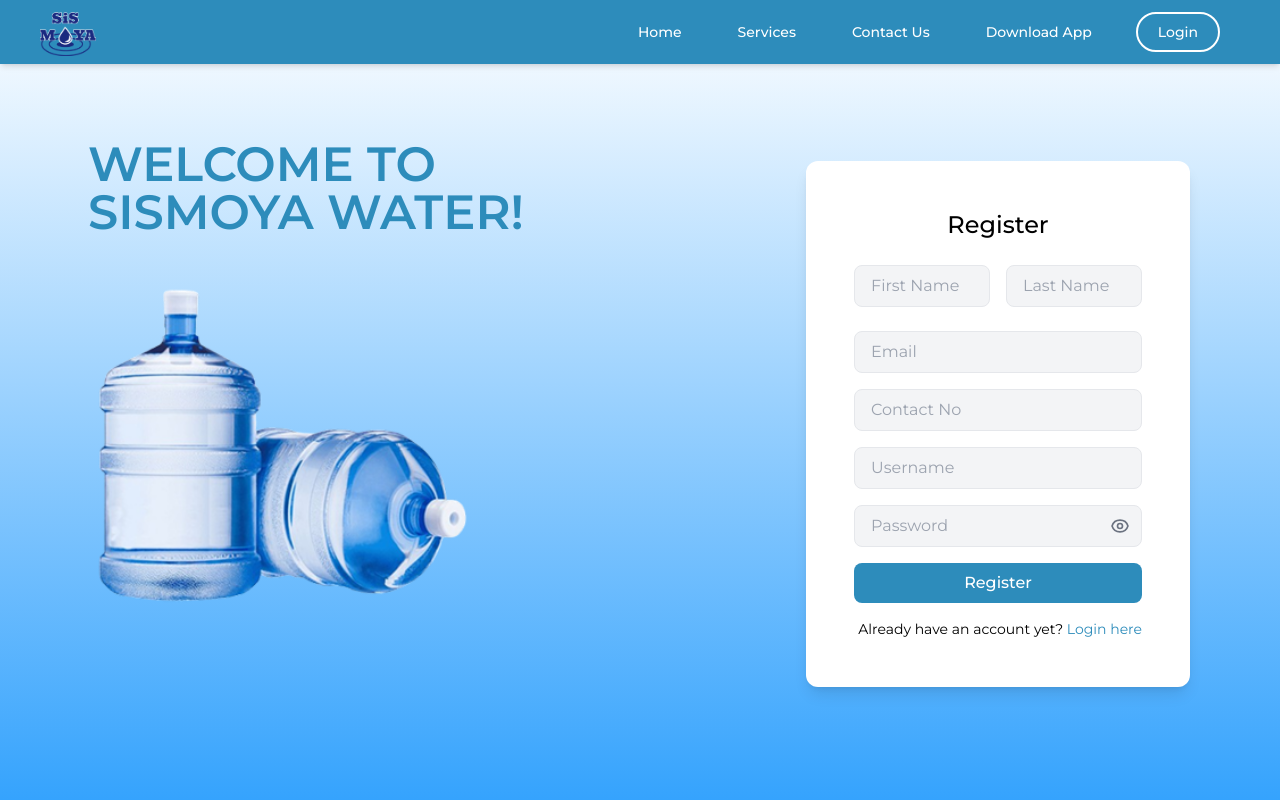
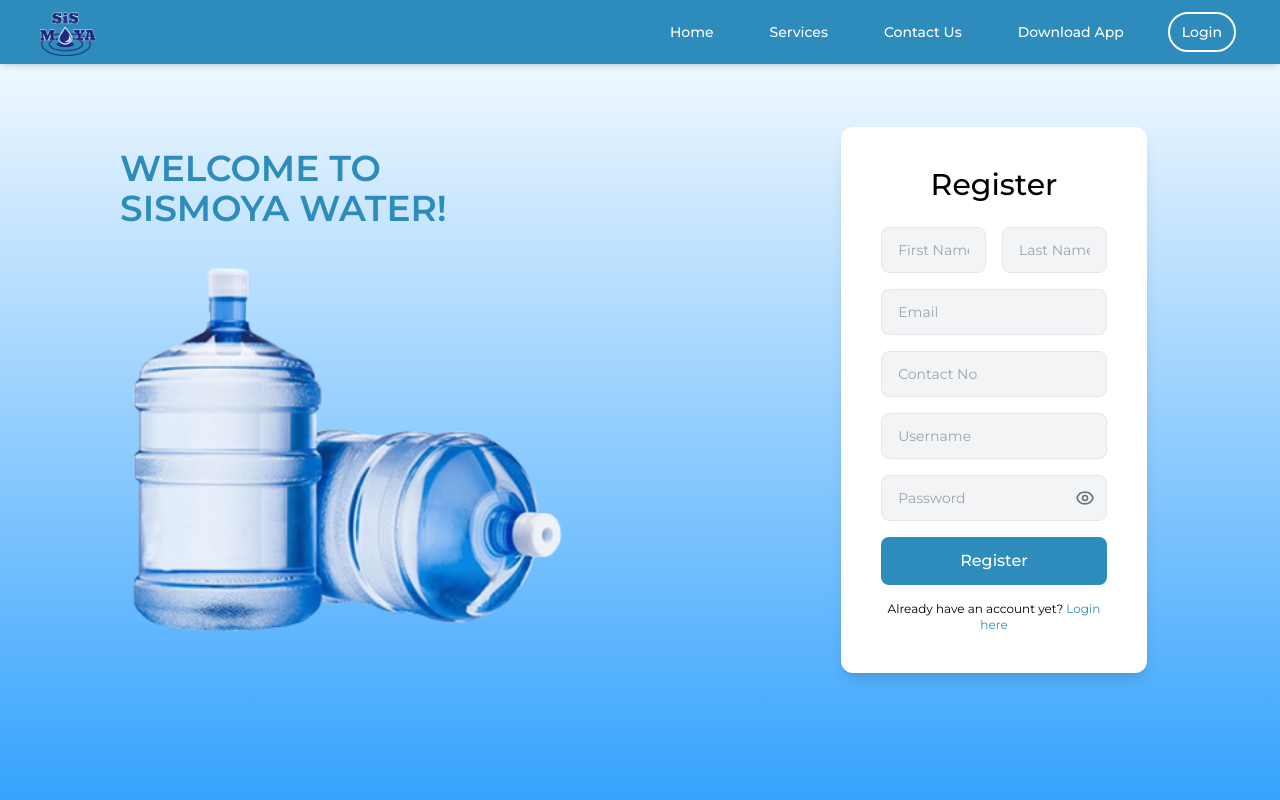
Before and after one commit to Jayvieeeee/Sismoya_Frontend, a Vue app: page /register in a window 1280 px wide. Shown: the top 800 px of the page. Built offline with nearby package versions, Linux system fonts and the light colour scheme; a web font is replaced by a local one.

Commit message:
-checking

```diff
--- a/src/components/ChangePassword.vue
+++ b/src/components/ChangePassword.vue
@@ -48,8 +48,7 @@ function changePassword() {
   <div class="pl-8">
     <h2 class="text-2xl font-bold mb-6">Change Password</h2>
 
-    <div class="max-w-xl bg-white border border-gray-200 rounded-2xl p-8">
-      <h3 class="text-xl font-semibold mb-6">Change Password</h3>
+    <div class="max-w-xl bg-white  rounded-2xl p-8">
 
       <!-- Success Message -->
       <div v-if="successMessage" class="mb-4 p-3 bg-green-100 text-green-700 rounded-lg text-sm">
--- a/src/components/LandingNavbar.vue
+++ b/src/components/LandingNavbar.vue
@@ -80,8 +80,8 @@ onUnmounted(() => {
             :class="[
               item.isButton
                 ? isActive(item)
-                  ? 'bg-white text-black font-semibold px-5 py-2 rounded-full'
-                  : 'border-2 border-white mr-4 px-5 py-2 rounded-full hover:bg-white hover:text-black transition'
+                  ? 'bg-white text-black font-semibold px-3 py-2 rounded-full'
+                  : 'border-2 border-white px-3 py-2 rounded-full hover:bg-white hover:text-black transition'
                 : isActive(item)
                   ? 'bg-white text-black font-semibold px-3 py-2 rounded-full'
                   : 'px-3 py-2 rounded-full hover:bg-white hover:text-black transition'
--- a/src/components/OrderDetailsModal.vue
+++ b/src/components/OrderDetailsModal.vue
@@ -58,7 +58,7 @@ function isActiveStatus(status: string, orderStatus: string) {
       <!-- Title -->
       <h2 class="text-2xl font-semibold text-center text-primary py-6">Order Details</h2>
 
-      <div class="p-6">
+      <div class="p-6 pb-12">
         <!-- Two Column Layout - Centered with larger gap -->
         <div class="flex justify-center items-center gap-12">
           <!-- Left Column - Status Timeline -->
@@ -92,7 +92,7 @@ function isActiveStatus(status: string, orderStatus: string) {
           </div>
 
           <!-- Right Column - Order Details -->
-          <div class="flex-1 space-y-4 max-w-xs mb-6">
+          <div class="flex-1 space-y-4 max-w-xs">
             <!-- Order ID -->
             <div>
               <p class="text-sm">Order ID: {{ order.orderId }}</p>
--- a/src/view/Auth/ForgotPassword.vue
+++ b/src/view/Auth/ForgotPassword.vue
@@ -87,14 +87,14 @@ function clearError() {
       <!-- Left side: Text + Image -->
       <div
         class="flex-1 ml-24 mt-12 text-center md:text-left flex flex-col items-center md:items-start">
-        <h1 class="text-3xl md:text-5xl font-semibold text-primary mb-6">
+        <h1 class="text-2xl md:text-4xl font-semibold text-primary mb-6">
           WELCOME TO <br />
           SISMOYA WATER!
         </h1>
         <img
           :src="gallonImg"
           alt="Water Jugs"
-          class="w-full max-w-xs sm:max-w-sm md:max-w-md lg:max-w-lg"
+          class="w-full max-w-xs sm:max-w-sm lg:max-w-md"
         />
       </div>
 
--- a/src/view/Auth/Login.vue
+++ b/src/view/Auth/Login.vue
@@ -70,9 +70,8 @@ function goToForgotPass() {
     >
       <!-- Left side: Text + Image -->
       <div
-        class="flex-1 ml-24 mt-12 text-center md:text-left flex flex-col items-center md:items-start"
-      >
-        <h1 class="text-3xl md:text-5xl font-semibold text-primary mb-6">
+        class="flex-1 ml-24 mt-12 text-center md:text-left flex flex-col items-center md:items-start">
+        <h1 class="text-2xl md:text-4xl font-semibold text-primary mb-6">
           WELCOME TO <br />
           SISMOYA WATER!
         </h1>
--- a/src/view/Auth/Register.vue
+++ b/src/view/Auth/Register.vue
@@ -68,41 +68,39 @@ function handleOk() {
 <template>
   <LandingPageLayout>
     <section
-      class="relative font-montserrat min-h-screen bg-gradient-to-b from-white to-secondary flex items-center justify-center py-10"
+      class="relative font-montserrat min-h-screen bg-gradient-to-b from-white to-secondary flex flex-col md:flex-row items-center justify-center px-6 py-12 gap-10"
     >
+      <!-- Left side: Text + Image -->
       <div
-        class="flex flex-col lg:flex-row items-center justify-center w-full max-w-6xl px-6 gap-10"
-      >
-        <!-- Left section -->
-        <div class="flex-1 text-center md:text-left">
-          <h1 class="text-3xl md:text-5xl font-semibold text-primary mb-10">
+        class="flex-1 ml-24 mt-12 text-center md:text-left flex flex-col items-center md:items-start">
+        <h1 class="text-2xl md:text-4xl font-semibold text-primary mb-6">
           WELCOME TO <br />
           SISMOYA WATER!
         </h1>
         <img
           :src="gallonImg"
           alt="Water Jugs"
-            class="w-full max-w-xs md:max-w-sm lg:max-w-sm mx-auto md:mx-0"
+          class="w-full max-w-xs sm:max-w-sm lg:max-w-md"
         />
       </div>
 
-        <!-- Right section -->
-        <div class="flex-1 flex justify-center mt-12">
+      <!-- Right side: Register Form -->
+      <div class="flex-1 ml-12 flex justify-center w-full">
         <div
-            class="bg-white shadow-lg rounded-xl ml-36 p-8 sm:p-12 w-full max-w-sm"
+          class="bg-white shadow-lg rounded-xl p-8 sm:p-10 w-7/12 max-w-sm md:max-w-md"
         >
-            <h2 class="text-2xl font-medium text-center mb-6">Register</h2>
+          <h2 class="text-3xl font-medium text-center mb-6">Register</h2>
 
           <!-- Name -->
-            <div class="flex flex-col sm:flex-row gap-4 mb-6">
+          <div class="flex flex-col sm:flex-row gap-4 mb-4">
             <div class="w-full sm:w-1/2">
               <input
                 v-model="firstName"
                 type="text"
                 placeholder="First Name"
-                  class="w-full px-4 py-2 bg-gray-100 border rounded-lg focus:outline-none focus:ring-2 focus:ring-blue-400"
+                class="w-full px-4 py-3 text-sm bg-gray-100 border rounded-lg focus:outline-none focus:ring-2 focus:ring-blue-400"
               />
-                <p v-if="errors.first_name" class="text-red-500 text-sm mt-1">
+              <p v-if="errors.first_name" class="text-red-500 text-xs mt-1">
                 {{ errors.first_name }}
               </p>
             </div>
@@ -111,9 +109,9 @@ function handleOk() {
                 v-model="lastName"
                 type="text"
                 placeholder="Last Name"
-                  class="w-full px-4 py-2 bg-gray-100 border rounded-lg focus:outline-none focus:ring-2 focus:ring-blue-400"
+                class="w-full px-4 py-3 text-sm bg-gray-100 border rounded-lg focus:outline-none focus:ring-2 focus:ring-blue-400"
               />
-                <p v-if="errors.last_name" class="text-red-500 text-sm mt-1">
+              <p v-if="errors.last_name" class="text-red-500 text-xs mt-1">
                 {{ errors.last_name }}
               </p>
             </div>
@@ -125,9 +123,9 @@ function handleOk() {
               v-model="email"
               type="email"
               placeholder="Email"
-                class="w-full pl-4 pr-4 py-2 bg-gray-100 border rounded-lg focus:outline-none focus:ring-2 focus:ring-blue-400"
+              class="w-full pl-4 pr-4 py-3 text-sm bg-gray-100 border rounded-lg focus:outline-none focus:ring-2 focus:ring-blue-400"
             />
-              <p v-if="errors.email" class="text-red-500 text-sm mt-1">
+            <p v-if="errors.email" class="text-red-500 text-xs mt-1">
               {{ errors.email }}
             </p>
           </div>
@@ -138,9 +136,9 @@ function handleOk() {
               v-model="contactNo"
               type="text"
               placeholder="Contact No"
-                class="w-full pl-4 pr-4 py-2 bg-gray-100 border rounded-lg focus:outline-none focus:ring-2 focus:ring-blue-400"
+              class="w-full pl-4 pr-4 py-3 text-sm bg-gray-100 border rounded-lg focus:outline-none focus:ring-2 focus:ring-blue-400"
             />
-              <p v-if="errors.contact_no" class="text-red-500 text-sm mt-1">
+            <p v-if="errors.contact_no" class="text-red-500 text-xs mt-1">
               {{ errors.contact_no }}
             </p>
           </div>
@@ -151,9 +149,9 @@ function handleOk() {
               v-model="username"
               type="text"
               placeholder="Username"
-                class="w-full pl-4 pr-4 py-2 bg-gray-100 border rounded-lg focus:outline-none focus:ring-2 focus:ring-blue-400"
+              class="w-full pl-4 pr-4 py-3 text-sm bg-gray-100 border rounded-lg focus:outline-none focus:ring-2 focus:ring-blue-400"
             />
-              <p v-if="errors.username" class="text-red-500 text-sm mt-1">
+            <p v-if="errors.username" class="text-red-500 text-xs mt-1">
               {{ errors.username }}
             </p>
           </div>
@@ -164,12 +162,13 @@ function handleOk() {
               v-model="password"
               :type="showPassword ? 'text' : 'password'"
               placeholder="Password"
-                class="w-full pl-4 pr-10 py-2 bg-gray-100 border rounded-lg focus:outline-none focus:ring-2 focus:ring-blue-400"
+              class="w-full pl-4 pr-10 py-3 text-sm bg-gray-100 border rounded-lg focus:outline-none focus:ring-2 focus:ring-blue-400"
             />
+            <!-- Toggle -->
             <button
               type="button"
               @click="showPassword = !showPassword"
-                class="absolute right-3 top-1/2 transform -translate-y-1/2 text-gray-500 focus:outline-none"
+              class="absolute right-3 top-1/2 transform -translate-y-1/2 text-gray-500"
             >
               <svg
                 v-if="!showPassword"
@@ -214,21 +213,22 @@ function handleOk() {
                 />
               </svg>
             </button>
-              <p v-if="errors.password" class="text-red-500 text-sm mt-1">
+
+            <p v-if="errors.password" class="text-red-500 text-xs mt-1">
               {{ errors.password }}
             </p>
           </div>
 
           <!-- General Error -->
-            <p v-if="errors.general" class="text-red-600 text-sm mb-3">
+          <p v-if="errors.general" class="text-red-600 text-sm mb-4 text-center">
             {{ errors.general }}
           </p>
 
-            <!-- ✅ Register Button with Loading -->
+          <!-- ✅ Register Button -->
           <button
             @click="handleRegister"
             :disabled="isLoading"
-              class="w-full bg-primary text-white py-2 rounded-lg font-medium hover:bg-secondary transition disabled:opacity-70 flex items-center justify-center"
+            class="w-full bg-primary text-white py-3 rounded-lg font-medium mb-4 hover:bg-secondary transition disabled:opacity-70 flex items-center justify-center"
           >
             <svg
               v-if="isLoading"
@@ -254,16 +254,14 @@ function handleOk() {
             {{ isLoading ? "Registering..." : "Register" }}
           </button>
 
-            <p class="text-sm text-center md:text-right mt-4">
+          <p class="text-xs text-center">
             Already have an account yet?
             <span
               @click="goToLogin"
               class="text-primary cursor-pointer hover:underline"
+              >Login here</span
             >
-                Login here
-              </span>
           </p>
-          </div>
         </div>
       </div>
     </section>
```
Also changed, not shown: src/components/PersonalInformation.vue (+12 -12 lines). Lines whose indentation alone changed are shown as unchanged.
